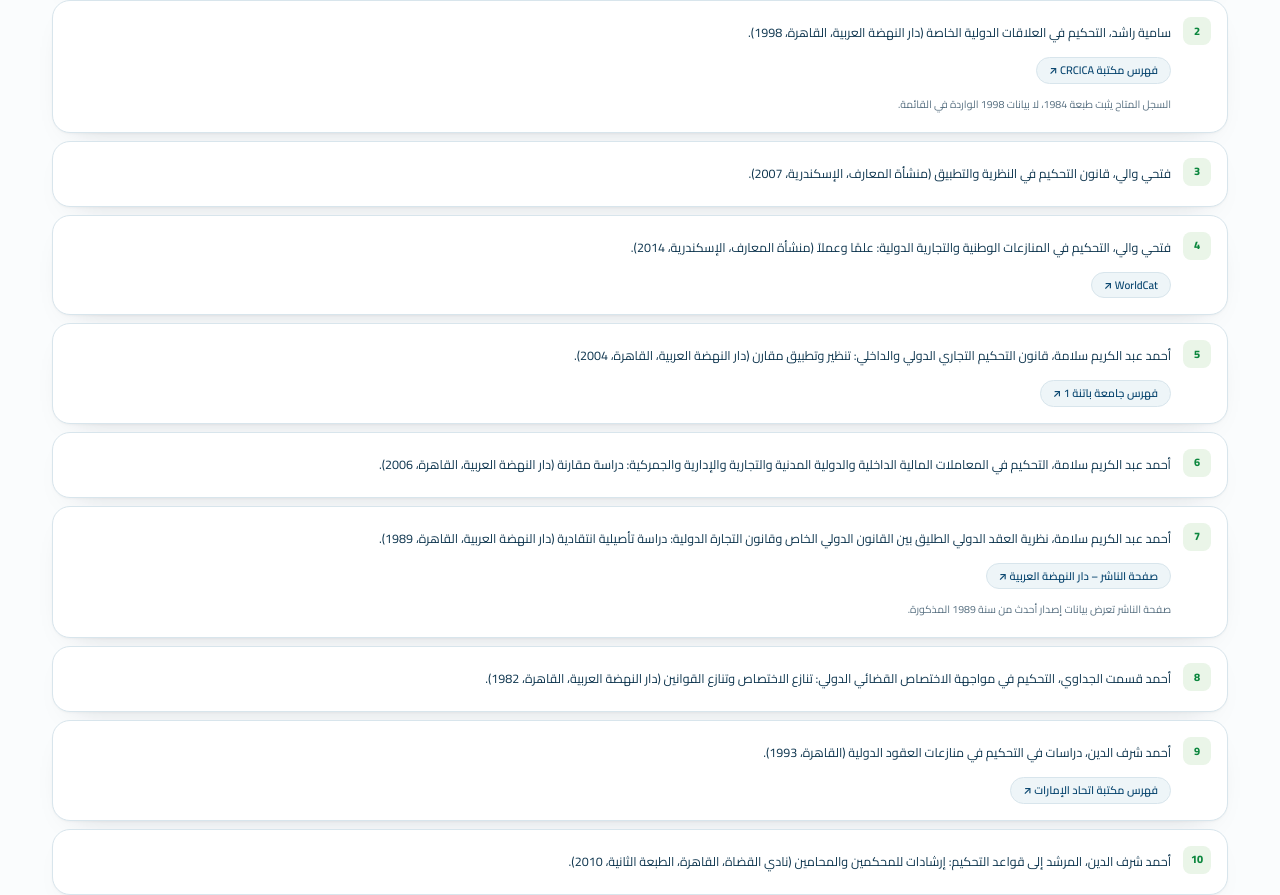
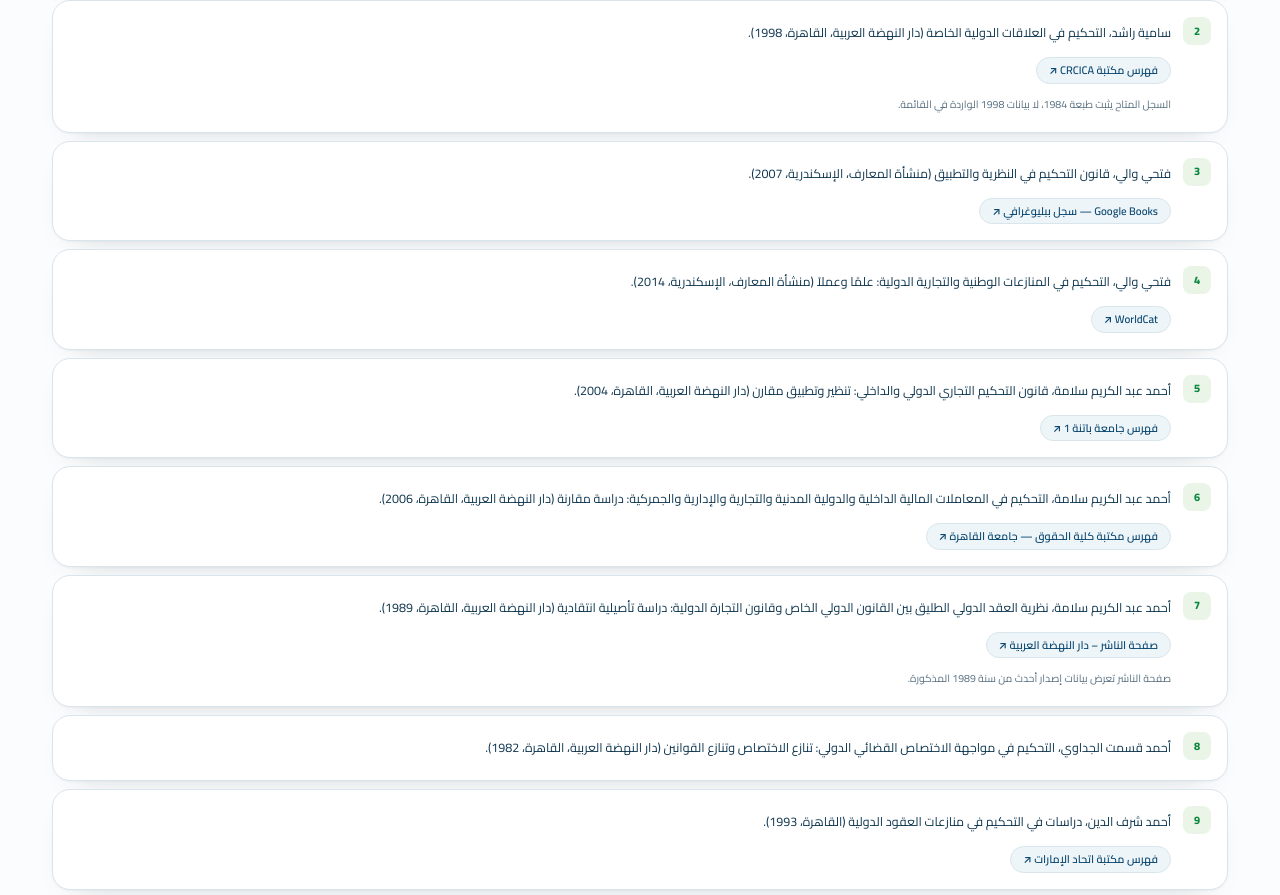
Before and after one commit to aamrabdelhay/SCCAM, a Next.js app: page /references in a window 1280 px wide. Shown: the part 537-1432 px from the top of the page. Built offline with nearby package versions, Linux system fonts and the light colour scheme; no server answers; the database is empty.

Commit message:
Expand verified bibliography source links

```diff
--- a/src/app/references/page.tsx
+++ b/src/app/references/page.tsx
@@ -74,8 +74,10 @@ const referenceSources: Record<string, { label: string; url: string; note?: stri
   "a-1": [
     { label: "فهرس مكتبة CRCICA", url: "https://library.crcica.org/cgi-bin/koha/opac-detail.pl?biblionumber=1818", note: "السجل المتاح يثبت طبعة 1984، لا بيانات 1998 الواردة في القائمة." },
   ],
+  "a-2": [{ label: "Google Books — سجل ببليوغرافي", url: "https://books.google.com/books/about/%D9%82%D8%A7%D9%86%D9%88%D9%86_%D8%A7%D9%84%D8%AA%D8%AD%D9%83%D9%8A%D9%85_%D9%81%D9%8A_%D8%A7%D9%84%D9%86%D8%B8.html?id=u-LtQwAACAAJ" }],
   "a-3": [{ label: "WorldCat", url: "https://search.worldcat.org/title/874158113" }],
   "a-4": [{ label: "فهرس جامعة باتنة 1", url: "https://pmb.univ-batna.dz/opac_bcu/index.php?id=36353&lvl=notice_display" }],
+  "a-5": [{ label: "فهرس مكتبة كلية الحقوق — جامعة القاهرة", url: "https://fll.law.cu.edu.eg/cgi-bin/koha/opac-detail.pl?biblionumber=28069" }],
   "a-6": [{ label: "صفحة الناشر – دار النهضة العربية", url: "https://www.daralnahda.com/book/32339/%D9%86%D8%B8%D8%B1%D9%8A%D8%A9-%D8%A7%D9%84%D8%B9%D9%82%D8%AF-%D8%A7%D9%84%D8%AF%D9%88%D9%84%D9%8A-%D8%A7%D9%84%D8%B7%D9%84%D9%8A%D9%82-%D8%A8%D9%8A%D9%86-%D8%A7%D9%84%D9%82%D8%A7%D9%86%D9%88%D9%86-%D8%A7%D9%84%D8%AF%D9%88%D9%84%D9%8A-%D8%A7%D9%84%D8%AE%D8%A7%D8%B5-%D9%88%D9%82%D8%A7%D9%86%D9%88%D9%86-%D8%A7%D9%84%D8%AA%D8%AC%D8%A7%D8%B1%D8%A9-%D8%A7%D9%84%D8%AF%D9%88%D9%84%D9%8A%D8%A9-%D8%AF%D8%B1%D8%A7%D8%B3%D8%A9-%D8%AA%D8%A7%D8%B5%D9%8A%D9%84%D9%8A%D8%A9-%D8%A7%D9%86%D8%AA%D9%82%D8%A7%D8%AF%D9%8A%D8%A9", note: "صفحة الناشر تعرض بيانات إصدار أحدث من سنة 1989 المذكورة." }],
   "a-8": [{ label: "فهرس مكتبة اتحاد الإمارات", url: "https://library.ecssr.ae/cgi-bin/koha/opac-detail.pl?biblionumber=185304" }],
   "a-13": [{ label: "فهرس مكتبة اتحاد الإمارات", url: "https://library.ecssr.ae/cgi-bin/koha/opac-detail.pl?biblionumber=209779&shelfbrowse_itemnumber=345485" }],
@@ -94,14 +96,19 @@ const referenceSources: Record<string, { label: string; url: string; note?: stri
   "a-43": [{ label: "فهرس مكتبة ديوان الجريدة الرسمية", url: "https://library.ogb.gov.ps/records/index/1/756" }],
   "a-47": [
     { label: "تحميل PDF مباشر — مكتبة كلية الحقوق، جامعة القاهرة", url: "https://fll.law.cu.edu.eg/fulltext/bks/B12-00010.pdf", note: "ملف PDF متاح من رابط إلكتروني مسجل في الفهرس الرسمي لجامعة القاهرة." },
-    { label: "سجل الفهرسة الرسمي — جامعة القاهرة", url: "https://fll.law.cu.edu.eg/cgi-bin/koha/opac-MARCdetail.pl?biblionumber=28402", note: "السجل يثبت المؤلفين والطبعة الأولى وبيانات 1998، ويعرض رابط PDF في حقل الإتاحة الإلكترونية." },
+    { label: "سجل الفهرسة الرسمي — جامعة القاهرة", url: "https://fll.law.cu.edu.eg/cgi-bin/koha/opac-MARCdetail.pl?biblionumber=28402", note: "السجل يثبت المؤلفين والطبعة الأولى وسنة 1998، لكنه يذكر الإسكندرية ودار الفتح للطباعة والنشر؛ راجع اختلاف مكان النشر عن بيانات القائمة." },
   ],
   "a-48": [{ label: "فهرس مكتبة ديوان الجريدة الرسمية", url: "https://library.ogb.gov.ps/records/index/1/1131" }],
   "a-50": [{ label: "فهرس مكتبة اتحاد الإمارات", url: "https://library.ecssr.ae/cgi-bin/koha/opac-detail.pl?biblionumber=132146&shelfbrowse_itemnumber=182939", note: "السجل المتاح يذكر إصدار 1997." }],
   "a-59": [{ label: "صفحة الناشر – منشورات الحلبي الحقوقية", url: "https://halabi-lp.com/arabic/books/ShowBook.aspx?BookID=564" }],
-  "p-0": [{ label: "فهرس جامعة الإمارات للطيران", url: "https://catalog.aue.ae/cgi-bin/koha/opac-detail.pl?biblionumber=25973", note: "السجل المتاح يذكر طبعة 1995؛ القائمة تذكر 2001." }],
+  "p-0": [
+    { label: "فهرس جامعة الإمارات للطيران — طبعة أقدم", url: "https://catalog.aue.ae/cgi-bin/koha/opac-detail.pl?biblionumber=25973", note: "السجل المتاح يذكر طبعة 1995." },
+    { label: "فهرس المكتبة المركزية — جامعة غليزان", url: "https://catalogue.univ-relizane.dz/bc/opac_css/index.php?dcote=&id=27&lcote=0&location=1&lvl=section_see&main=&nb_per_page_custom=200&nbr_lignes=10089&nc=0&page=27&plettreaut=&ssub=0", note: "يعرض سجل الطبعة الثانية الصادرة عام 2001 عن دار الفكر الجامعي." },
+  ],
   "p-3": [{ label: "فهرس مكتبة اتحاد الإمارات", url: "https://library.ecssr.ae/cgi-bin/koha/opac-detail.pl?biblionumber=135907&query_desc=" }],
-  "p-5": [{ label: "فهرس مكتبة كلية الحقوق – جامعة القاهرة", url: "https://fll.law.cu.edu.eg/cgi-bin/koha/opac-detail.pl?biblionumber=43321" }],
+  "p-1": [{ label: "فهرس مكتبة المحكمة الدستورية — الأردن", url: "https://library.cco.gov.jo/cgi-bin/koha/opac-detail.pl?biblionumber=2085", note: "السجل يثبت العنوان والمؤلفين، لكنه يسجل طبعة 2010 لا 2012 المذكورة في القائمة." }],
+  "p-5": [{ label: "فهرس مكتبة كلية الحقوق — جامعة القاهرة", url: "https://fll.law.cu.edu.eg/cgi-bin/koha/opac-detail.pl?biblionumber=43321" }],
+  "p-6": [{ label: "فهرس مكتبة اتحاد الإمارات", url: "https://library.ecssr.ae/cgi-bin/koha/opac-detail.pl?biblionumber=133012" }],
   "a-10": [{ label: "فهرس المكتبة البرلمانية الجزائرية", url: "https://bibliotheque.apn.dz/index.php?id=97&lvl=etagere_see&nb_per_page_custom=25&nbr_lignes=530&page=14" }],
   "a-11": [{ label: "فهرس مكتبة اتحاد الإمارات", url: "https://library.ecssr.ae/cgi-bin/koha/opac-detail.pl?biblionumber=147171", note: "الفهرس يسجل طبعة 2005؛ القائمة الواردة هنا تذكر 2006." }],
   "a-12": [{ label: "فهرس مكتبة اتحاد الإمارات", url: "https://library.ecssr.ae/cgi-bin/koha/opac-detail.pl?biblionumber=169226" }],
--- a/src/components/SiteFooter.tsx
+++ b/src/components/SiteFooter.tsx
@@ -1,5 +1,5 @@
 import Link from "next/link";
-import { ArrowUp, BookOpen, FileArchive, Globe2, LockKeyhole, Search } from "lucide-react";
+import { ArrowUp, BookOpen, Globe2, LockKeyhole, Search } from "lucide-react";
 import type { Lang, SectionRow } from "@/lib/types";
 import { t } from "@/lib/i18n";
 import { LogoMark } from "./Logo";
--- a/src/components/header/HeaderClient.tsx
+++ b/src/components/header/HeaderClient.tsx
@@ -15,7 +15,6 @@ import {
   Archive,
   BookOpen,
   FileText,
-  Bookmark,
   Compass,
   Globe,
 } from "lucide-react";
```
